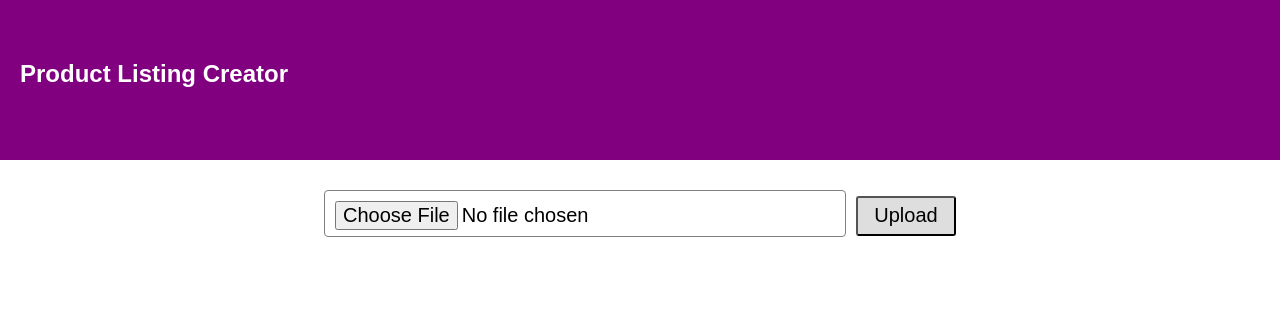
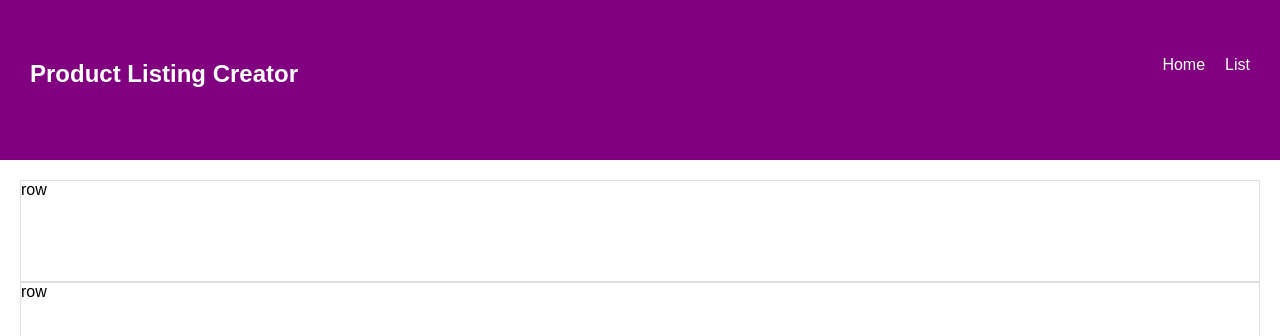
Before and after one commit to jsjunkie/productlistingcreator, a React (Create React App) app: page /mainlist in a window 1280 px wide. Shown: the top 336 px of the page. Built offline with nearby package versions, Linux system fonts and the light colour scheme.

Commit message:
setup routing and main list page

```diff
--- a/package.json
+++ b/package.json
@@ -5,6 +5,7 @@
   "dependencies": {
     "react": "^15.6.1",
     "react-dom": "^15.6.1",
+    "react-router-dom": "^4.2.2",
     "react-scripts": "1.0.13",
     "whatwg-fetch": "^2.0.3"
   },
--- a/src/App.css
+++ b/src/App.css
@@ -12,6 +12,10 @@
   padding-bottom: 40px;
 }
 
+.App-header h2 {
+  display: inline-block;
+}
+
 .App-intro {
   font-size: large;
 }
@@ -23,3 +27,24 @@
 .margin10{
   margin: 10px;
 }
+
+.App-links {
+  float: right;
+  display: inline-flex;
+  list-style: none;
+}
+
+.App-link {
+  color: white;
+  padding: 10px;
+  cursor: pointer;
+  text-decoration: none;
+}
+
+.Nav-link {
+
+}
+
+.Nav-link:hover {
+  background: lightpink;
+}
--- a/src/App.js
+++ b/src/App.js
@@ -1,45 +1,21 @@
 import React, { Component } from 'react';
-import logo from './logo.svg';
+import { Link } from 'react-router-dom';
 import './App.css';
-import { service } from './service';
-import Main from './Main';
 
 class App extends Component {
 
-  constructor () {
-	  super();
- 	  this.state = {
-      uploadMessage: '',
-      messageStyle: ''
-   	};
-  }
 
-  uploadFile  (file) {
-    service.uploadFile(file, res => {
-      this.setState({uploadMessage: res, messageStyle: 'uploadMessageGreen'})
-      var t = setInterval(() => {
-        this.setState({uploadMessage: ''});
-        clearInterval(t);
-      }, 3000);
-    }, err => {
-      console.error(err);
-      this.setState({uploadMessage: "There was an error", messageStyle: 'uploadMessagePink'});
-      var t = setInterval(() => {
-        this.setState({uploadMessage: ''});
-        clearInterval(t);
-      }, 3000)
-    });
-  }
 
   render() {
     return (
       <div className="App">
         <div className="App-header">
-          <h2>Product Listing Creator</h2>
+          <h2><Link className="App-link" to="/">Product Listing Creator</Link></h2>
+          <ul className="App-links">
+            <li><Link className="App-link Nav-link" to="/">Home</Link></li>
+            <li><Link className="App-link Nav-link" to="/mainlist">List</Link></li>
+          </ul>
         </div>
-        <Main uploadFile={(file) => this.uploadFile(file)}
-              uploadMessage = {this.state.uploadMessage}
-              style={this.state.messageStyle}/>
       </div>
     );
   }
--- a/src/Main.css
+++ b/src/Main.css
@@ -1,5 +1,6 @@
 .main {
 	padding: 30px;
+	text-align: center;
 }
 
 .uploadInput {
--- a/src/Main.js
+++ b/src/Main.js
@@ -1,17 +1,41 @@
 import React, { Component } from 'react';
 import './Main.css';
+import { service } from './service';
 
 class Main extends Component {
-	uploadFile  () {
-		var input = this.refs.fileinput;
-		var file = input.files[0];
 
-		this.props.uploadFile(file);
-	}
+  constructor () {
+	  super();
+ 	  this.state = {
+      	uploadMessage: '',
+      	messageStyle: ''
+   	  };
+  }
+
+  uploadFile  () {
+  	var input = this.refs.fileinput;
+	var file = input.files[0];
+    service.uploadFile(file, res => {
+      this.setState({uploadMessage: res, messageStyle: 'uploadMessageGreen'})
+      var t = setInterval(() => {
+        this.setState({uploadMessage: ''});
+        clearInterval(t);
+      }, 3000);
+    }, err => {
+      console.error(err);
+      this.setState({uploadMessage: "There was an error", messageStyle: 'uploadMessagePink'});
+      var t = setInterval(() => {
+        this.setState({uploadMessage: ''});
+        clearInterval(t);
+      }, 3000)
+    });
+  }
+
+
 
 	render () {
-		var uploadMessage = this.props.uploadMessage
-							  ?	<div className={`uploadMessage margin10 ${this.props.style}`}>{this.props.uploadMessage}</div>
+		var uploadMessage = this.state.uploadMessage
+							  ?	<div className={`uploadMessage margin10 ${this.state.messageStyle}`}>{this.state.uploadMessage}</div>
 							  : '';
 		return (
 			<div className="main">
--- /dev/null
+++ b/src/MainList.css
@@ -0,0 +1,9 @@
+.ProductList {
+	padding: 20px;
+	border-radius: 3px;
+}
+
+.ProductRow {
+	height: 100px;
+	border: 1px solid #dedede;
+}
--- /dev/null
+++ b/src/MainList.js
@@ -0,0 +1,25 @@
+import React, { Component } from 'react';
+import './MainList.css'
+
+class MainList extends Component {
+	constructor () {
+		super();
+
+		this.state = {
+			list: [1, 2]
+		}
+	}
+
+	render () {
+		var rows = this.state.list.map(product => {
+			return <div className="ProductRow">row</div>
+		})
+		return (
+			<div className = "ProductList">
+				{rows}
+			</div>
+			);
+	}
+}
+
+export default MainList;
--- a/src/index.js
+++ b/src/index.js
@@ -2,7 +2,18 @@ import React from 'react';
 import ReactDOM from 'react-dom';
 import './index.css';
 import App from './App';
+import Main from './Main';
+import MainList from './MainList';
 import registerServiceWorker from './registerServiceWorker';
+import { BrowserRouter as Router, Route } from 'react-router-dom';
 
-ReactDOM.render(<App />, document.getElementById('root'));
+ReactDOM.render(
+	<Router>
+		<div>
+			<App />
+			<Route exact path="/" component = {Main} />
+			<Route path="/mainlist" component = {MainList} />
+		</div>
+	</Router>
+	, document.getElementById('root'));
 registerServiceWorker();
```
